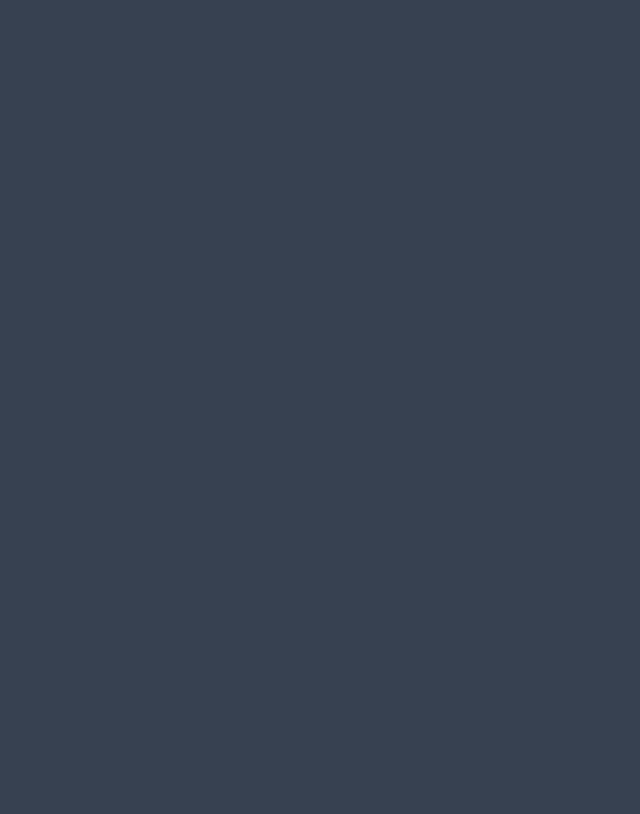
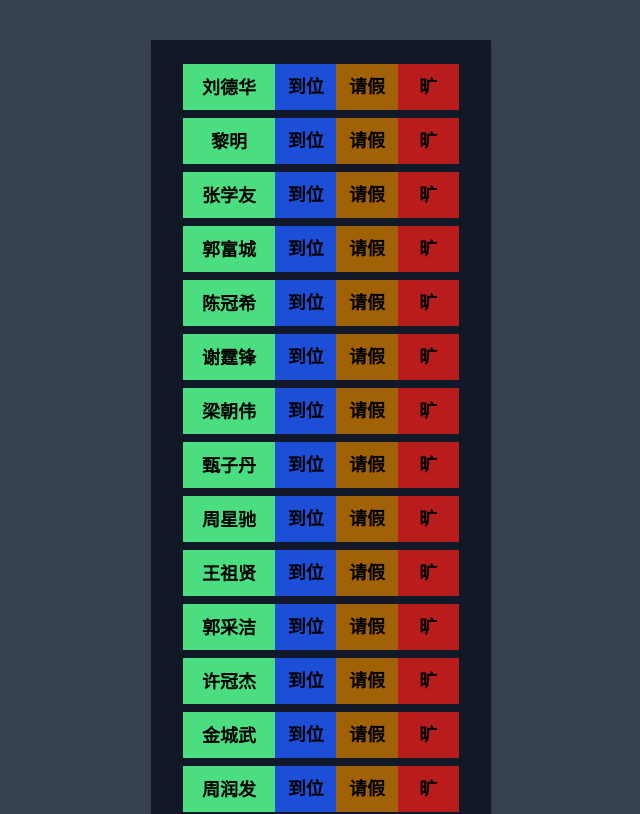
Before and after one commit to zhu-hong/roll-call-ts, a Vue app: page / in a window 1280 px wide. Shown: the top 814 px of the page, without its empty margins (319-959 px from the left). Built offline with nearby package versions, Linux system fonts and the light colour scheme.

Commit message:
basic display

```diff
--- a/src/App.vue
+++ b/src/App.vue
@@ -1,22 +1,37 @@
 <script setup lang="ts">
+import { useMb } from './store'
+
+const mb = useMb()
 </script>
 
 <template>
-  <main class="w-full min-w-2xl min-h-screen"></main>
+  <main class="w-full min-w-md min-h-screen flex flex-col justify-start items-center py-10">
+    <div class="w-85 bg-gray-900 px-8 py-6 grid grid-cols-1 gap-2 shadow-md text-lg">
+      <div v-for="m of mb.members" :key="m.id"
+           class="grid grid-cols-9 children:(py-2 font-semibold text-center transition duration-300)">
+        <span class="col-span-3 bg-green-400 cursor-default grid place-items-center">
+          <span class="block w-75px h-30px leading-30px overflow-hidden overflow-ellipsis whitespace-nowrap" :title="m.name">{{ m.name }}</span>
+        </span>
+        <span class="col-span-2 bg-blue-700 cursor-pointer hover:bg-blue-600">到位</span>
+        <span class="col-span-2 bg-yellow-700 cursor-pointer hover:bg-yellow-600">请假</span>
+        <span class="col-span-2 bg-red-700 cursor-pointer hover:bg-red-600">旷</span>
+      </div>
+    </div>
+  </main>
 </template>
 
 <style>
 ::-webkit-scrollbar {
-  width: 5px;
-  height: 5px;
+  width: 7px;
+  height: 7px;
   background-color: transparent;
 }
 ::-webkit-scrollbar-thumb {
-  @apply bg-gray-500;
+  @apply bg-dark-700;
   border-radius: 5px;
 
   &:hover {
-    @apply bg-gray-600;
+    @apply bg-dark-900;
   }
 }
 ::-webkit-scrollbar-corner,
```
